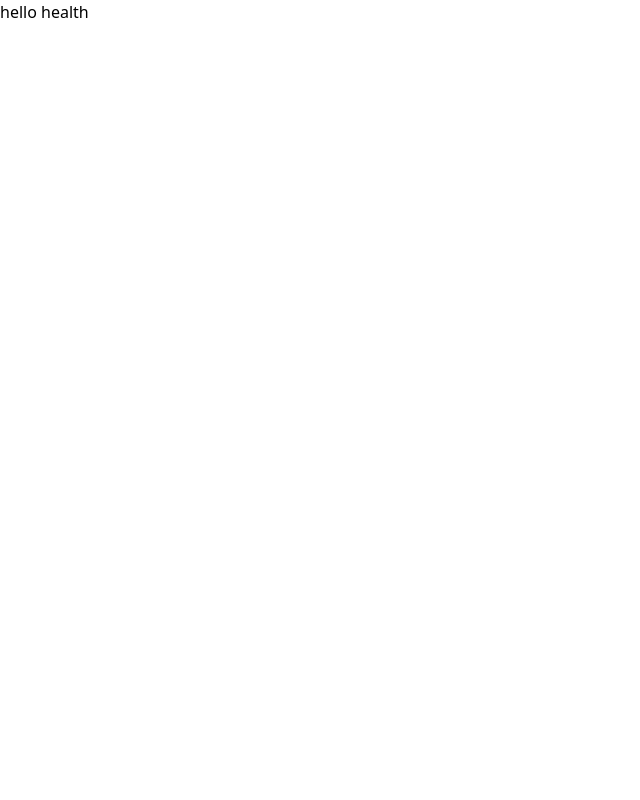
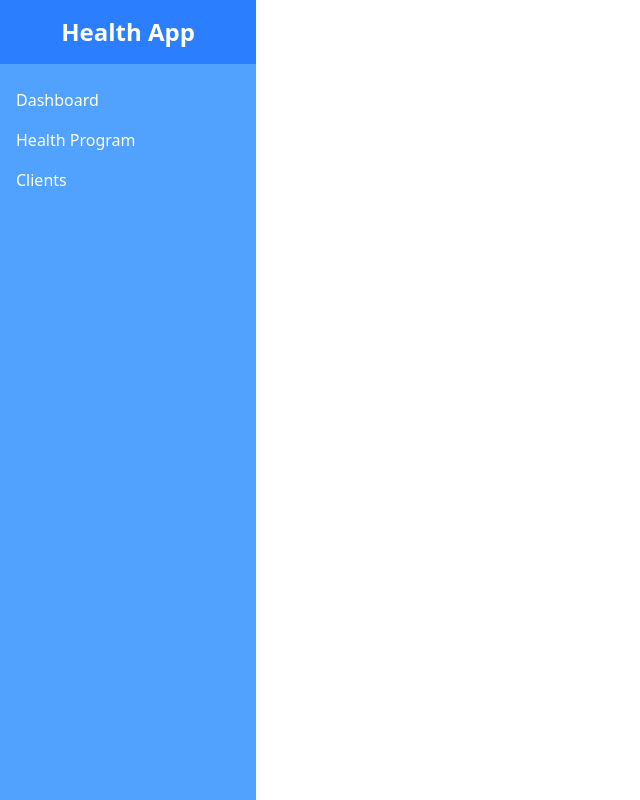
Before and after one commit to samuelnjathi/health_information_system, a React (Vite) app: page / in a window 1280 px wide. Shown: the whole page, without its empty margins (0-640 px from the left). Built offline with nearby package versions, Linux system fonts and the light colour scheme.

Commit message:
create side nav

```diff
--- a/package.json
+++ b/package.json
@@ -13,6 +13,7 @@
     "@tailwindcss/vite": "^4.1.4",
     "react": "^19.0.0",
     "react-dom": "^19.0.0",
+    "react-router-dom": "^7.5.2",
     "tailwindcss": "^4.1.4"
   },
   "devDependencies": {
--- a/src/App.tsx
+++ b/src/App.tsx
@@ -1,10 +1,8 @@
-
+import SideNav from "./components/SideNav"
 
 const App = () => {
   return (
-    <div className="">
-      <h1>hello health</h1>
-    </div>
+    <SideNav />
   )
 }
 
--- /dev/null
+++ b/src/components/SideNav.tsx
@@ -0,0 +1,19 @@
+
+
+const SideNav = () => {
+  return (
+    <div className="flex flex-col h-screen w-64 bg-blue-400">
+        <div className="flex items-center justify-center h-16 bg-blue-500">
+            <h1 className="text-white text-2xl font-bold">Health App</h1>
+        </div>
+        <nav className="flex flex-col mt-4">
+            <a href="#" className="px-4 py-2 text-white hover:bg-blue-300">Dashboard</a>
+            <a href="#" className="px-4 py-2 text-white hover:bg-blue-300">Health Program</a>
+            <a href="#" className="px-4 py-2 text-white hover:bg-blue-300">Clients</a>
+
+        </nav>
+    </div>
+  )
+}
+
+export default SideNav
```
Also changed, not shown: 1 other file (tests, documents, lock files or other folders).
